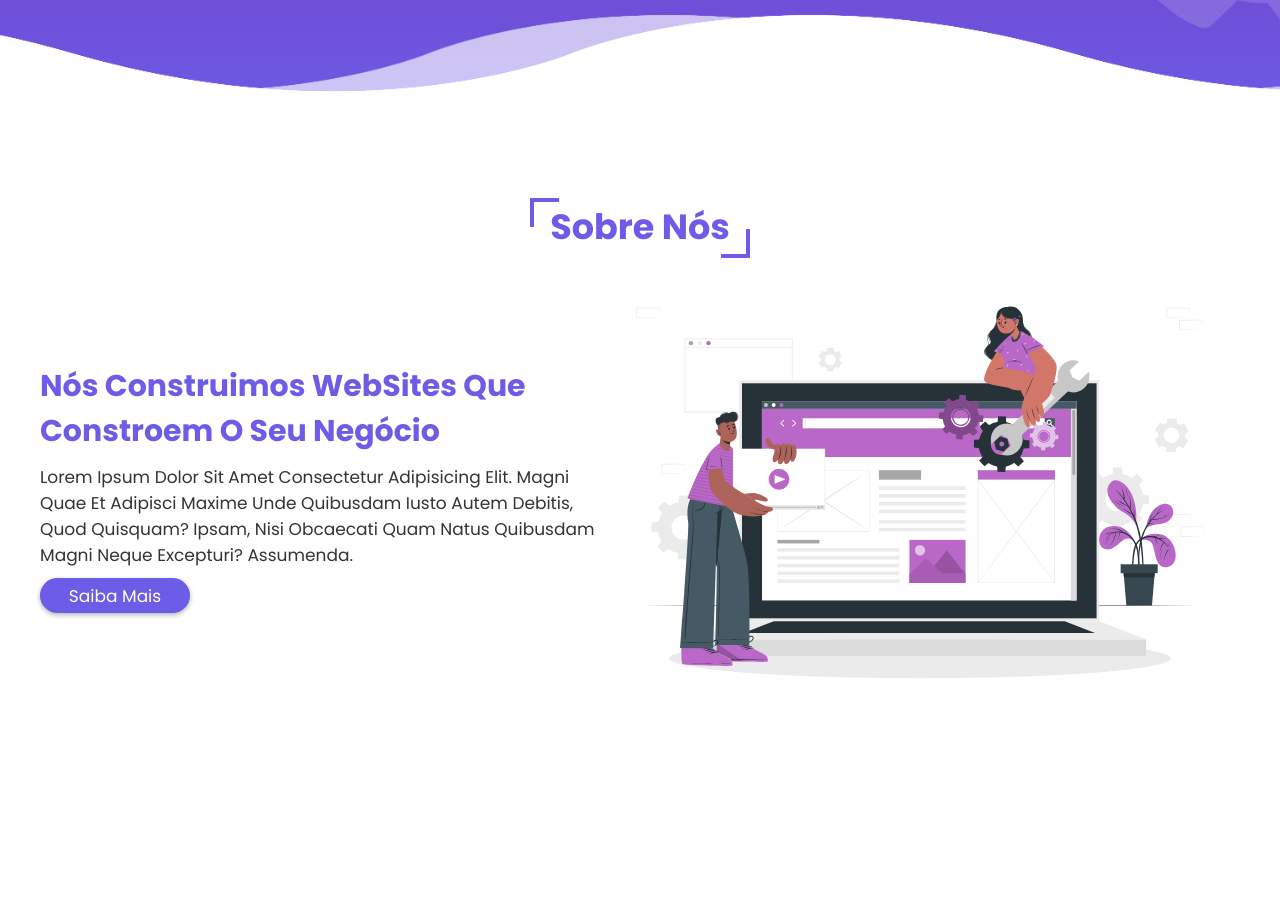
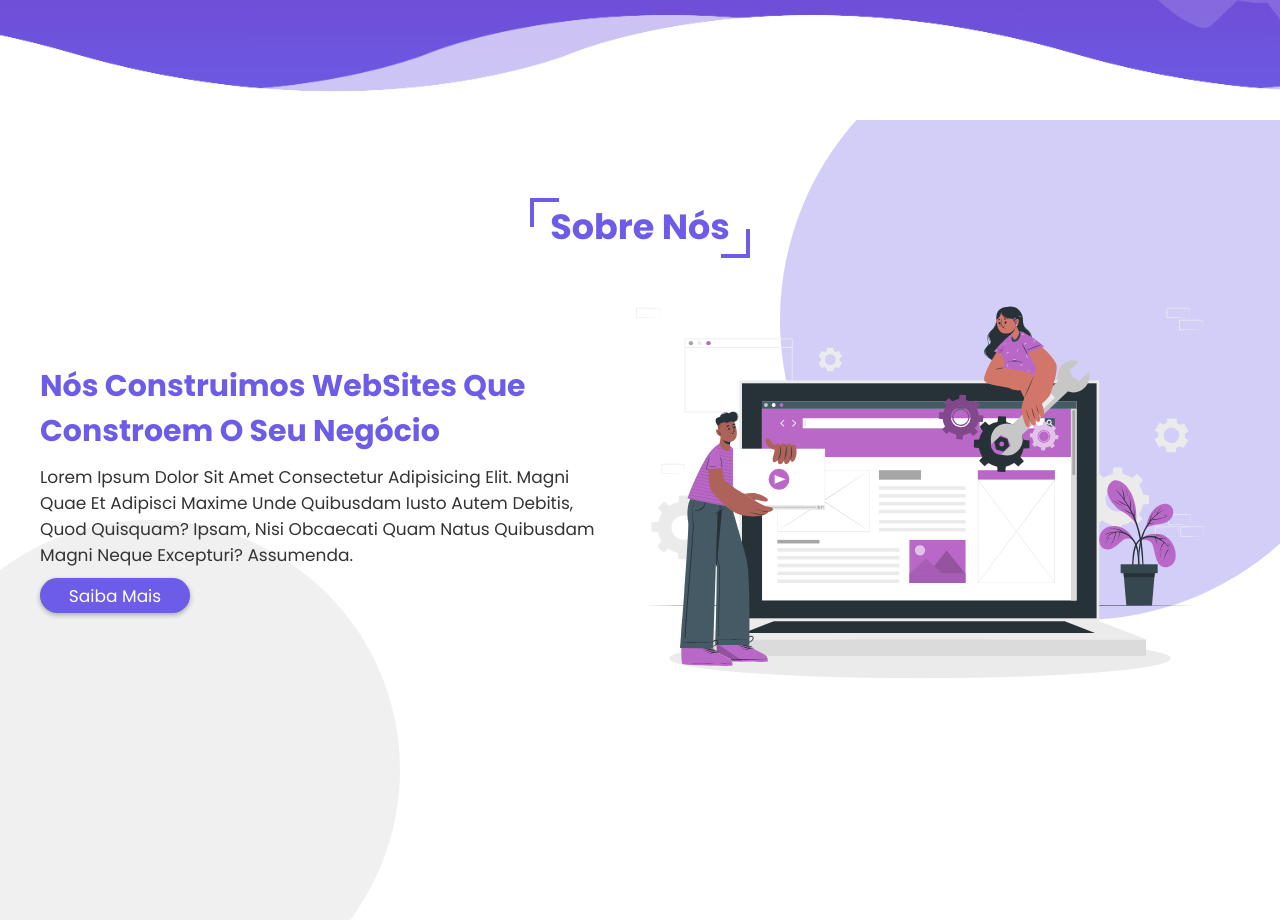
Before and after one commit to devjuliomesquita/Web_Site_Developer, a plain HTML site: page index.html in a window 1280 px wide. Shown: the part 680-1600 px from the top of the page. Drawn offline with nearby package versions, Linux system fonts and the light colour scheme.

Commit message:
Versao_05
Finalizado a section sobre.

```diff
--- a/style.css
+++ b/style.css
@@ -201,6 +201,28 @@ body{
     font-size: 1.7rem;
     padding: 1rem 0;
 }
+.sobre::before, .sobre::after{
+    content: '';
+    position: absolute;
+    opacity: .3;
+    z-index: -1;
+    border-radius: 50%;
+}
+.sobre::before{
+    height: 50rem;
+    width: 50rem;
+    background: #ccc;
+    bottom: -10rem;
+    left: -10rem;
+}
+.sobre::after{
+    height: 60rem;
+    width: 60rem;
+    background: var(--color);
+    top: -10rem;
+    right: -10rem;
+}
+
 .btn{
     background: var(--color);
     color: #fff;
```
